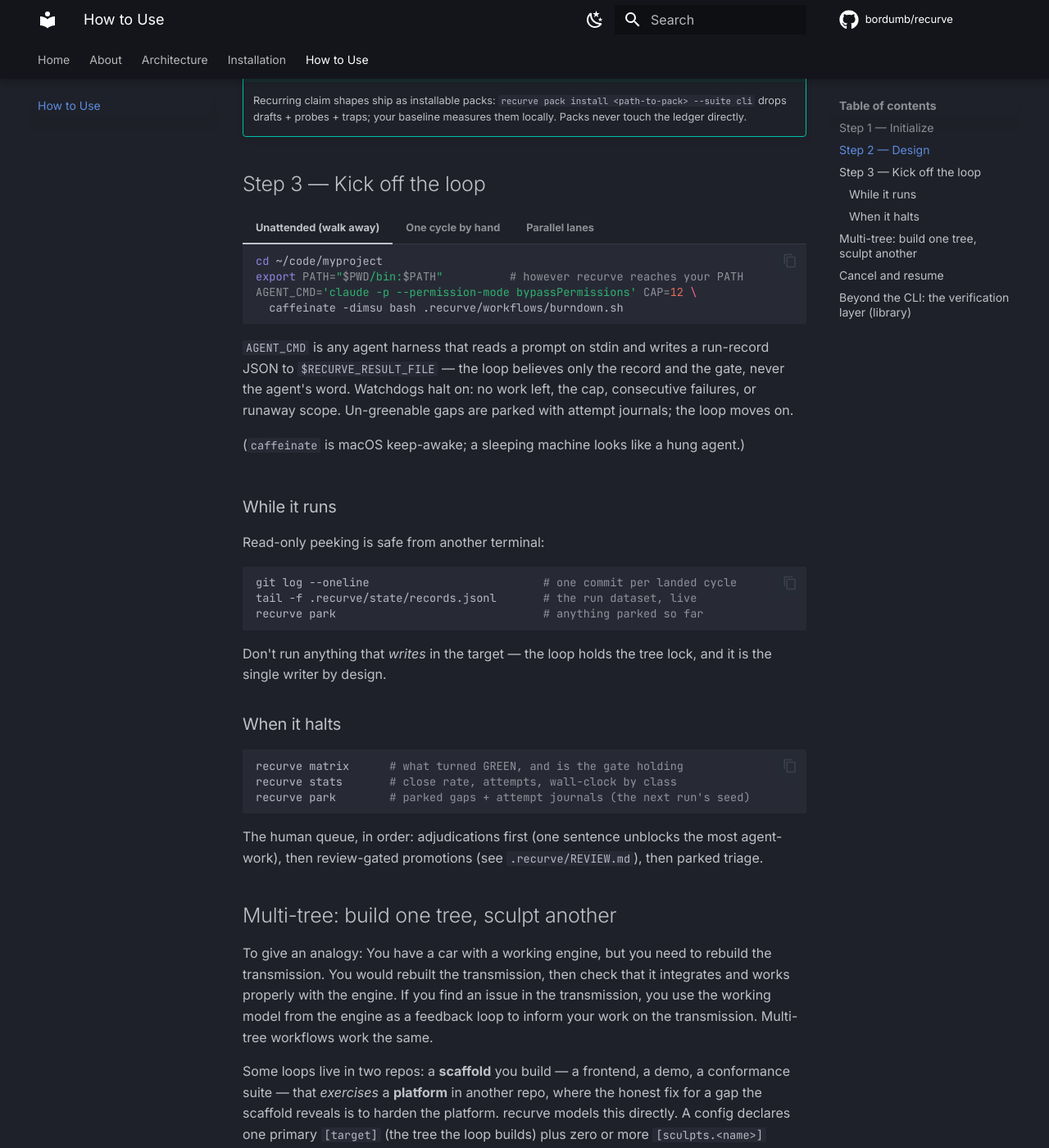
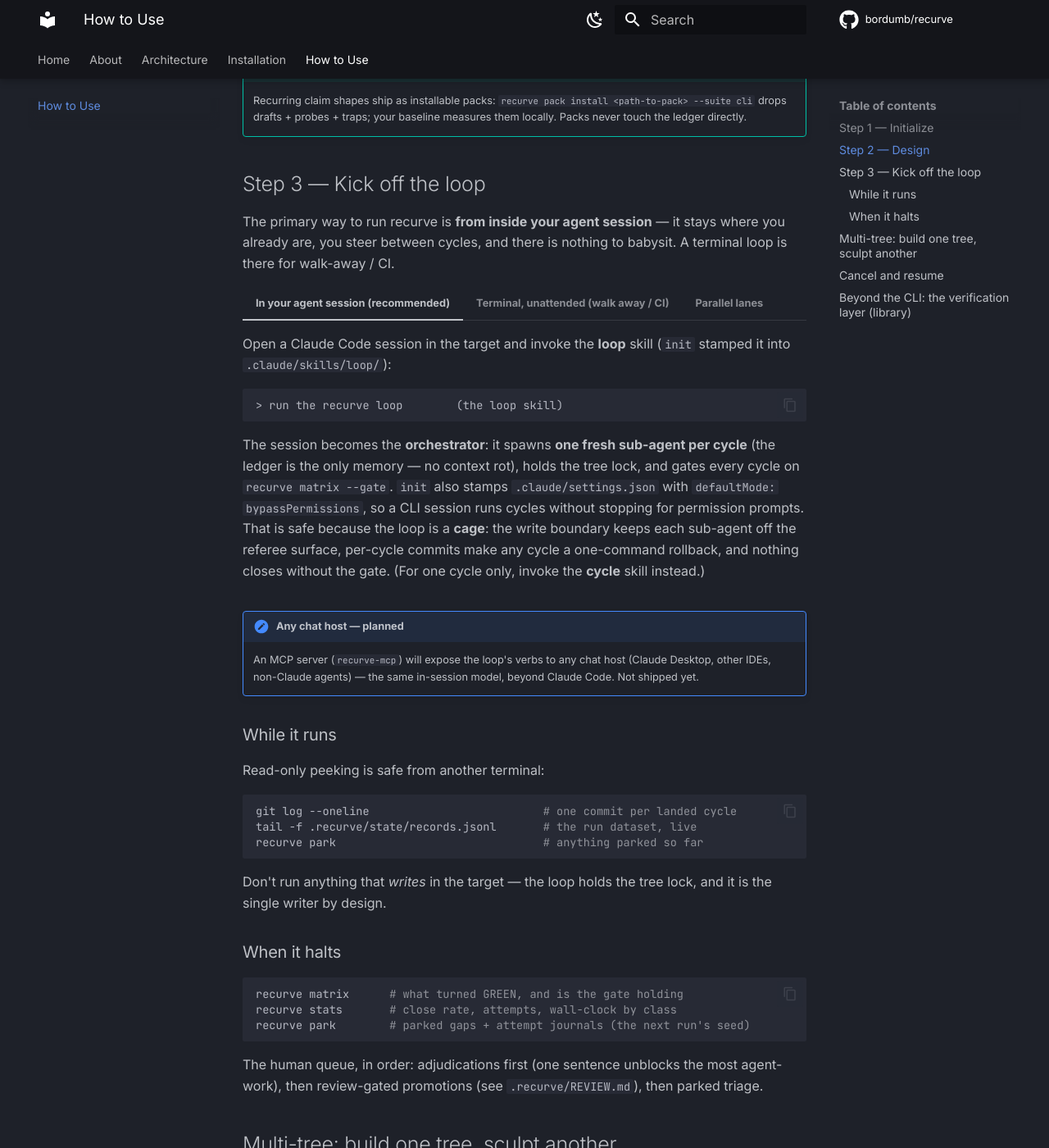
Before and after one commit to bordumb/recurve, an MkDocs documentation site: the page built from docs/usage.md, in a window 1280 px wide and 1400 px high, scrolled down 1401 px. Shown: the whole window at 82% size. Built offline with MkDocs 1.6.1 and Material for MkDocs 9.7.7, drawn with Linux system fonts in a browser that asks for light colours; comment, search, counter and statistics services are not loaded.

Commit message:
docs: lead the run docs with the in-session loop + recurve run
usage.md Step 3 now leads with the in-session loop (invoke the stamped loop skill;
one fresh sub-agent per cycle, bypass via the stamped settings.json), then the
terminal 'recurve run' for walk-away/CI, with a planned-MCP note. Homepage Quick
Tour step 3 becomes 'recurve run' and points at the in-session loop as primary.
architecture.md lists run.py in the engine layout.

Auths-Id: did:keri:EB5cPHY0t-ejNC_rUzPS1dclTvd6kG-R9mQzjozCuGgd
Auths-Device: did:keri:EB5cPHY0t-ejNC_rUzPS1dclTvd6kG-R9mQzjozCuGgd
Auths-Anchor-Seq: 1

````diff
--- a/docs/usage.md
+++ b/docs/usage.md
@@ -85,41 +85,68 @@ This is the human-owned step; it is deliberately the bottleneck.
 
 ## Step 3 — Kick off the loop
 
-=== "Unattended (walk away)"
+The primary way to run recurve is **from inside your agent session** — it stays
+where you already are, you steer between cycles, and there is nothing to babysit.
+A terminal loop is there for walk-away / CI.
+
+=== "In your agent session (recommended)"
+
+    Open a Claude Code session in the target and invoke the **loop** skill
+    (`init` stamped it into `.claude/skills/loop/`):
+
+    ```text
+    > run the recurve loop        (the loop skill)
+    ```
+
+    The session becomes the **orchestrator**: it spawns **one fresh sub-agent
+    per cycle** (the ledger is the only memory — no context rot), holds the tree
+    lock, and gates every cycle on `recurve matrix --gate`. `init` also stamps
+    `.claude/settings.json` with `defaultMode: bypassPermissions`, so a CLI
+    session runs cycles without stopping for permission prompts. That is safe
+    because the loop is a **cage**: the write boundary keeps each sub-agent off
+    the referee surface, per-cycle commits make any cycle a one-command
+    rollback, and nothing closes without the gate. (For one cycle only, invoke
+    the **cycle** skill instead.)
+
+=== "Terminal, unattended (walk away / CI)"
 
     ```bash
     cd ~/code/myproject
-    export PATH="$PWD/bin:$PATH"          # however recurve reaches your PATH
+    recurve run                          # agent defaults to a bypass-permissions Claude
+    ```
+
+    `recurve run` is the wrapper: it fills in a headless bypass-permissions
+    agent (an unattended cycle cannot answer a prompt), the cap, and macOS
+    keep-awake, then execs the stamped workflow. `--dry-run` previews the exact
+    invocation; `--agent '<cmd>'` (or `$AGENT_CMD`) overrides the default;
+    `--lanes N` runs parallel lanes. To drive the raw workflow yourself:
+
+    ```bash
     AGENT_CMD='claude -p --permission-mode bypassPermissions' CAP=12 \
       caffeinate -dimsu bash .recurve/workflows/burndown.sh
     ```
 
-    `AGENT_CMD` is any agent harness that reads a prompt on stdin and writes
-    a run-record JSON to `$RECURVE_RESULT_FILE` — the loop believes only the
-    record and the gate, never the agent's word. Watchdogs halt on: no work
-    left, the cap, consecutive failures, or runaway scope. Un-greenable gaps
-    are parked with attempt journals; the loop moves on.
-
-    (`caffeinate` is macOS keep-awake; a sleeping machine looks like a hung
-    agent.)
-
-=== "One cycle by hand"
-
-    Follow `.recurve/RUN.md` — it is the entrypoint and the stop condition.
-    Short form: `recurve next`, sculpt the smallest honest change, rebuild,
-    `recurve matrix --gate`, promote open→closed + rewrite the prose,
-    snapshot, commit, `recurve record append`, **stop**. One cycle = one
-    agent.
+    The loop believes only the run-record and the gate, never the agent's word.
+    Watchdogs halt on: no work left, the cap, consecutive failures, or runaway
+    scope. Un-greenable gaps are parked; the loop moves on. (`AGENT_CMD` is any
+    harness that reads a prompt on stdin and writes a run-record to
+    `$RECURVE_RESULT_FILE`.)
 
 === "Parallel lanes"
 
     ```bash
-    AGENT_CMD='...' PARALLEL=2 bash .recurve/workflows/burndown-parallel.sh
+    recurve run --lanes 2
+    # or, raw: AGENT_CMD='...' PARALLEL=2 bash .recurve/workflows/burndown-parallel.sh
     ```
 
     Lanes sculpt in isolated git worktrees over disjoint suites; the gate is
     the serialization point — candidates land one at a time, failures are
     reverted and discarded, never merged.
+
+!!! note "Any chat host — planned"
+    An MCP server (`recurve-mcp`) will expose the loop's verbs to any chat host
+    (Claude Desktop, other IDEs, non-Claude agents) — the same in-session model,
+    beyond Claude Code. Not shipped yet.
 
 ### While it runs
 
````
Also changed, not shown: docs/architecture.md (+1 -0 lines), docs/index.md (+7 -4 lines).
